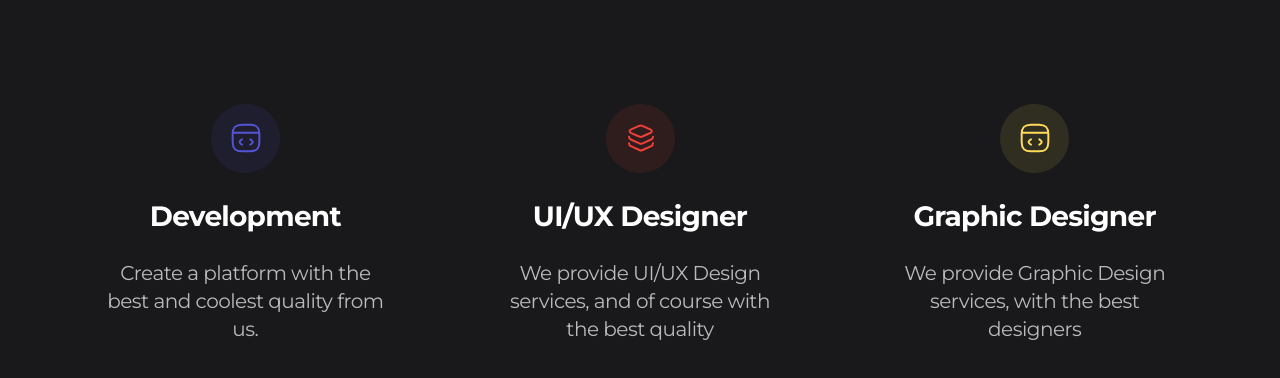
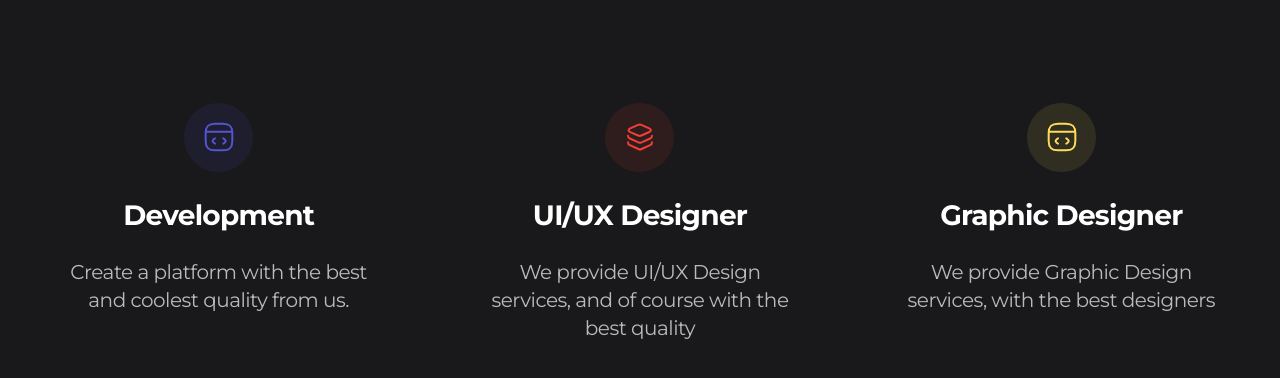
Before and after one commit to merdernoty/nova-web-dev, a Next.js app: page / in a window 1280 px wide. Shown: the part 1934-2312 px from the top of the page. Built offline with nearby package versions, Linux system fonts and the light colour scheme.

Commit message:
fix style

```diff
--- a/src/app/components/ServiceBlock/ServiceBlock.tsx
+++ b/src/app/components/ServiceBlock/ServiceBlock.tsx
@@ -8,7 +8,7 @@ interface ServiceBlockProps {
 
 const ServiceBlock = () => {
 	return (
-		<div className='flex flex-col items-center gap-[50px] w-full md:px-10 mb-[474px]'>
+		<div className='flex flex-col items-center gap-[50px] w-full mb-[474px]'>
 			<h2 className='max-w-[695px] text-center text-4xl lg:text-5xl xl:text-6xl leading-[54px] lg:leading-[70px] font-bold text-white'>
 				The Service We Provide For You
 			</h2>
--- a/src/app/components/ServiceBlock/ServiceItem.tsx
+++ b/src/app/components/ServiceBlock/ServiceItem.tsx
@@ -8,7 +8,7 @@ interface ServiceItemProps {
 
 const ServiceItem = ({ icon, mainText, subText }: ServiceItemProps) => {
 	return (
-		<div className='w-full flex flex-col items-center gap-[20px] md:gap-6 px-[42px] py-[48px] text-center'>
+		<div className='w-full flex flex-col items-center gap-[20px] md:gap-6 px-[42px] py-[47px] text-center'>
 			<Image src={icon} width={69} height={69} alt='Service Icon' />
 			<h2 className='text-2xl lg:text-[28px] lg:leading-[38.19px] tracking-[-0.75px] font-semibold text-white'>
 				{mainText}
```
